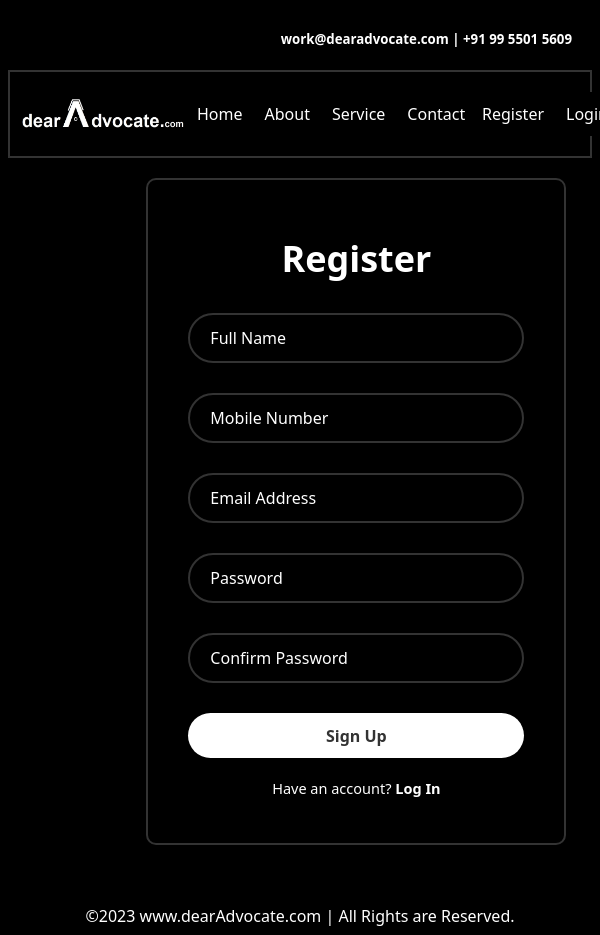
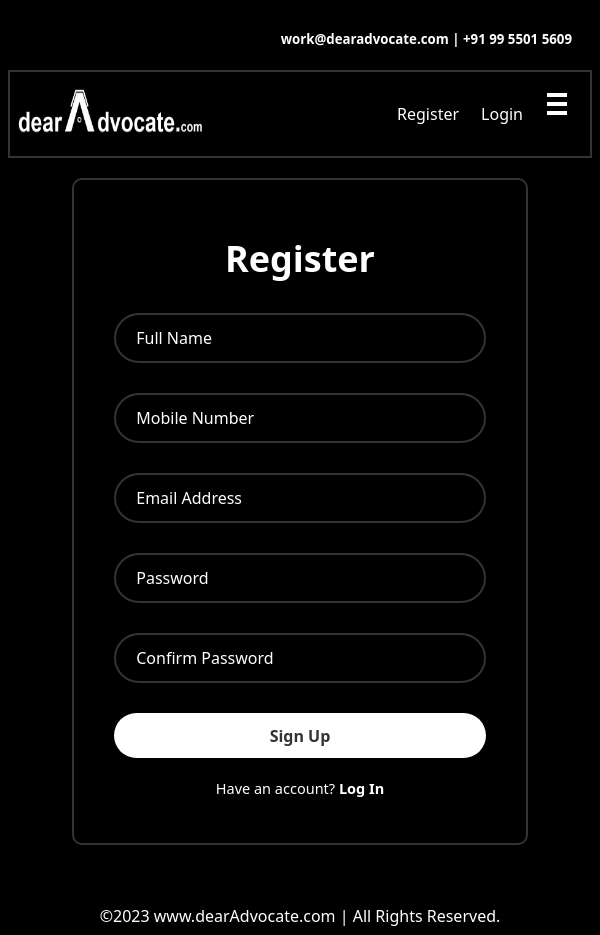
Before and after one commit to dearadvocate/dearadvocate.github.io, a plain HTML site: page register.html in a window 600 px wide. Drawn offline with Linux system fonts and the light colour scheme.

Commit message:
Add files via upload

```diff
--- a/css/loginregisterstyle.css
+++ b/css/loginregisterstyle.css
@@ -1,14 +1,15 @@
 main{
+	display: block;
     align-items: center;
     justify-content: center;
-	padding-left: 33%;
+	padding-left: 11%;
+	padding-right: 11%;
 }
 
 main .wrapper {
-	width: 420px;
+	width: 100%;
 	background: transparent;
 	border: 2px solid rgba(255, 255, 255, .2);
-	backdrop-filter: blur(20px);
 	box-shadow: 0 0 10px rgba(0, 0, 0, .2);
 	color: #fff;
 	border-radius: 10px;
--- a/css/style.css
+++ b/css/style.css
@@ -81,6 +81,8 @@ nav .thirdpart ul{
     list-style-type: none;
     display: flex;
     align-self: center;
+    position: absolute;
+    right: 20%;
 }
 
 nav .thirdpart ul li a{
@@ -97,7 +99,7 @@ nav .thirdpart ul li a:hover{
 main{
     display: grid;
     padding: 20px;
-    grid-template-columns: 1fr 1fr 1fr 1fr;
+    grid-template-columns: 1fr 1fr 1fr 1fr 1fr;
     grid-column-gap: 20px;
     grid-row-gap: 20px;
     color: black;
@@ -134,3 +136,117 @@ footer{
 .footer{
     color: #fff;
 }
+
+.burger{
+    display: none;
+    position: absolute;
+    cursor: pointer;
+    right: 5%;
+    top: 88px;
+}
+
+.line{
+    width: 20px;
+    background-color: #fff;
+    height: 4px;
+    margin: 5px 3px;
+}
+
+@media screen and (max-width: 600px){
+
+    nav .firstpart{
+        display: flex;
+        width: 33%;
+    }
+
+    nav .firstpart img{
+        width: 100%;
+        height: 80%;
+        margin-left: 0.5px;
+    }
+
+    .secondpart{
+        position: absolute;
+        top: 60px;
+        left: 20%;
+        height: 447px;
+        flex-direction: column;
+        transition: all 5.7s ease-out;
+    }
+
+    .secondpart ul li{
+        display: flex;
+        width: 100%;
+        height: 8vh;
+        background: black;
+        padding: 2px;
+        border: 2px solid rgba(255, 255, 255, .2);
+        border-radius: 11px;
+    }
+
+    nav .thirdpart ul{
+        right: 11%;
+    }
+
+    main{
+        grid-template-columns: 1fr 1fr;
+    }
+
+    .nav-list{
+        flex-direction: column;
+    }
+
+    .burger{
+        display: block;
+    }
+
+    .h-nav-resp{
+        height: 72px;
+    }
+
+    .v-class-resp{
+        opacity: 0;
+    }
+}
+
+@media screen and (max-width: 900px) and (min-width: 600px){
+
+    .secondpart{
+        position: absolute;
+        top: 60px;
+        left: 20%;
+        height: 447px;
+        flex-direction: column;
+        transition: all 5.7s ease-out;
+    }
+
+    .secondpart ul li{
+        display: flex;
+        width: 100%;
+        height: 8vh;
+        background: black;
+        padding: 2px;
+        border: 2px solid rgba(255, 255, 255, .2);
+        border-radius: 11px;
+    }
+
+    main{
+        grid-template-columns: 1fr 1fr 1fr 1fr;
+    }
+
+    .nav-list{
+        flex-direction: column;
+    }
+
+    .burger{
+        display: block;
+    }
+
+    .h-nav-resp{
+        height: 72px;
+    }
+
+    .v-class-resp{
+        opacity: 0;
+    }
+}
--- /dev/null
+++ b/js/resp.js
@@ -0,0 +1,8 @@
+burger = document.querySelector('.burger')
+secondpart = document.querySelector('.secondpart')
+navList = document.querySelector('.nav-list');
+
+
+burger.addEventListener('click', ()=>{
+    navList.classList.toggle('v-class-resp');
+})
--- a/register.html
+++ b/register.html
@@ -14,10 +14,10 @@
 
     <nav>
         <div class="firstpart">
-            <img src="img/da_logo.jpg" alt="dearAdvocate.com"></img>
+            <a href="index.html"><img src="img/da_logo.jpg" alt="dearAdvocate.com"></img></a>
         </div>
-        <div class="secondpart">
-            <ul>
+        <div class="secondpart h-nav-resp">
+            <ul class="nav-list v-class-resp">
                 <li><a href="index.html">Home</a></li>
                 <li><a href="about.html">About</a></li>
                 <li><a href="index.html">Service</a></li>
@@ -29,6 +29,11 @@
                 <li><a href="register.html">Register</a></li>
                 <li><a href="login.html">Login</a></li>
             </ul>
+        </div>
+		<div class="burger">
+            <div class="line"></div>
+            <div class="line"></div>
+            <div class="line"></div>
         </div>
     </nav>
 	<main>
@@ -59,8 +64,9 @@
 	</main>
 	<footer>
         <div class="footer">
-            &copy;2023 www.dearAdvocate.com | All Rights are Reserved.
+            &copy;2023 www.dearAdvocate.com | All Rights Reserved.
         </div>
     </footer>
+	<script src="js/resp.js"></script>
 </body>
 </html>
```
Also changed, not shown: about.html (+10 -4 lines), contact.html (+10 -4 lines), index.html (+11 -4 lines), login.html (+10 -4 lines).
